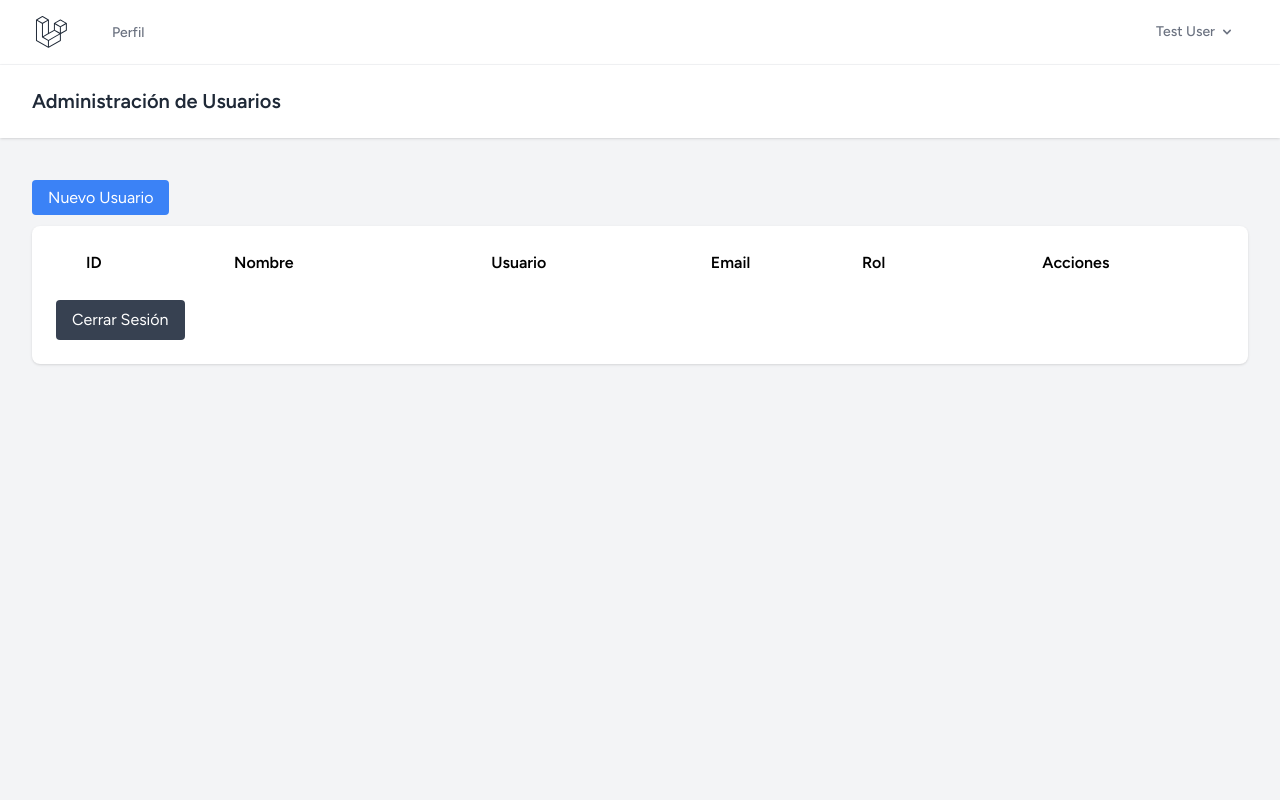
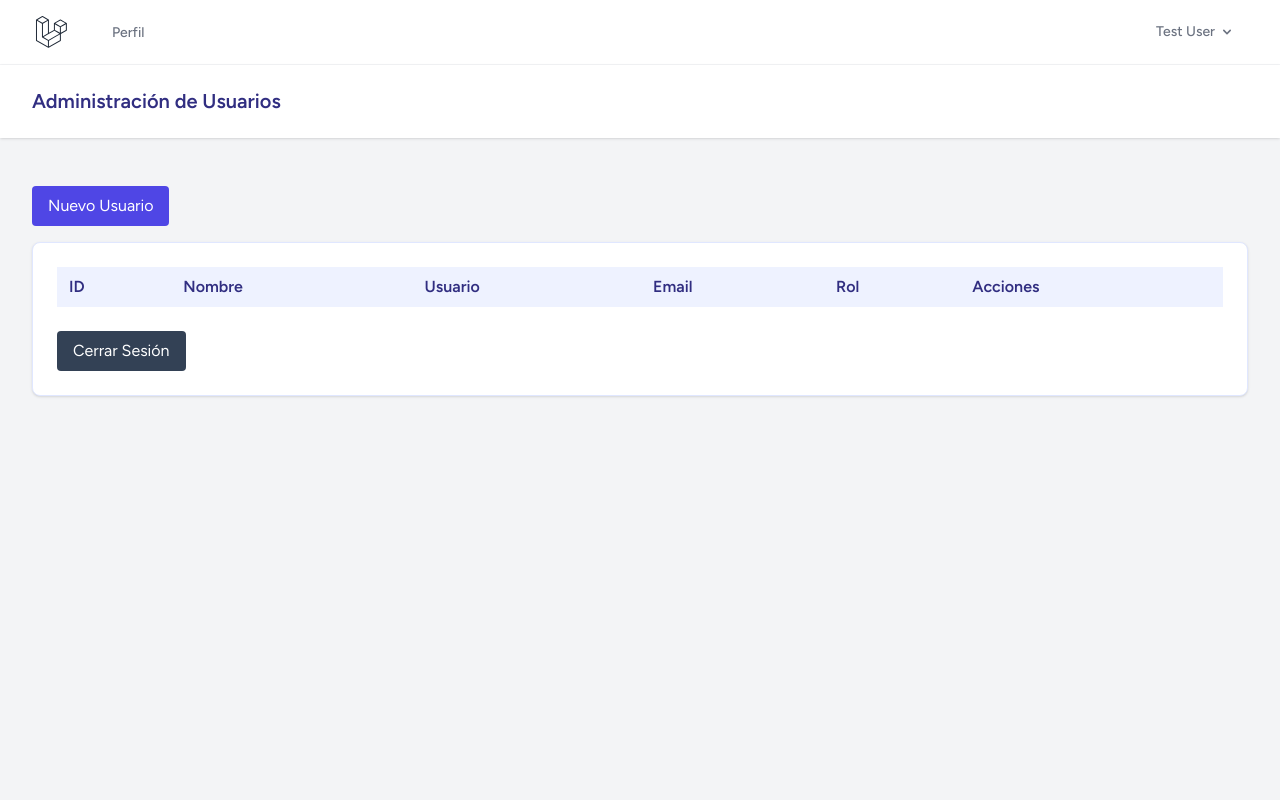
Before and after one commit to danielruiz1208/proy_soft_lab_20, a Laravel app: template resources/views/admin/users/index.blade.php in a window 1280 px wide. Run offline with Laravel 12, Linux system fonts and the light colour scheme; the template is opened without the code that fills it, so the values that code supplies are empty; a user stored in the database is signed in; data comes from the database, SQL or seed files in the repository; style sheets or scripts are compiled from the project's sources.

Commit message:
Mejorar paleta de colores en vistas de login, perfil y administración de usuarios

```diff
--- a/resources/views/admin/users/index.blade.php
+++ b/resources/views/admin/users/index.blade.php
@@ -1,7 +1,7 @@
 <x-app-layout>
 
     <x-slot name="header">
-        <h2 class="font-semibold text-xl text-gray-800 leading-tight">
+        <h2 class="font-semibold text-xl text-indigo-900 leading-tight">
             Administración de Usuarios
         </h2>
     </x-slot>
@@ -10,42 +10,43 @@
 
         <div class="max-w-7xl mx-auto sm:px-6 lg:px-8">
 
-            <a href="{{ route('admin.users.create') }}" class="bg-blue-500 text-white px-4 py-2 rounded">
+            <a href="{{ route('admin.users.create') }}"
+                class="inline-block bg-indigo-600 hover:bg-indigo-700 text-white px-4 py-2 rounded transition-colors">
 
                 Nuevo Usuario
 
             </a>
 
-            <div class="bg-white shadow rounded-lg p-6 mt-4">
+            <div class="bg-white shadow rounded-lg p-6 mt-4 border border-indigo-100">
 
-                <table class="table-auto w-full">
+                <table class="table-auto w-full text-slate-700">
 
-                    <thead>
+                    <thead class="bg-indigo-50 text-indigo-900">
                         <tr>
-                            <th>ID</th>
-                            <th>Nombre</th>
-                            <th>Usuario</th>
-                            <th>Email</th>
-                            <th>Rol</th>
-                            <th>Acciones</th>
+                            <th class="px-3 py-2 text-left">ID</th>
+                            <th class="px-3 py-2 text-left">Nombre</th>
+                            <th class="px-3 py-2 text-left">Usuario</th>
+                            <th class="px-3 py-2 text-left">Email</th>
+                            <th class="px-3 py-2 text-left">Rol</th>
+                            <th class="px-3 py-2 text-left">Acciones</th>
                         </tr>
                     </thead>
 
                     <tbody>
 
                         @foreach ($users as $user)
-                            <tr>
+                            <tr class="border-b border-slate-100 hover:bg-slate-50">
 
-                                <td>{{ $user->id }}</td>
-                                <td>{{ $user->name }}</td>
-                                <td>{{ $user->user }}</td>
-                                <td>{{ $user->email }}</td>
-                                <td>{{ $user->rol }}</td>
+                                <td class="px-3 py-2">{{ $user->id }}</td>
+                                <td class="px-3 py-2">{{ $user->name }}</td>
+                                <td class="px-3 py-2">{{ $user->user }}</td>
+                                <td class="px-3 py-2">{{ $user->email }}</td>
+                                <td class="px-3 py-2">{{ $user->rol }}</td>
 
-                                <td>
+                                <td class="px-3 py-2">
 
                                     <a href="{{ route('admin.users.edit', $user) }}"
-                                        class="bg-yellow-500 text-white px-3 py-1 rounded">
+                                        class="bg-amber-500 hover:bg-amber-600 text-white px-3 py-1 rounded transition-colors">
 
                                         Editar
 
@@ -57,7 +58,8 @@
                                         @csrf
                                         @method('DELETE')
 
-                                        <button type="submit" class="bg-red-500 text-white px-3 py-1 rounded">
+                                        <button type="submit"
+                                            class="bg-rose-600 hover:bg-rose-700 text-white px-3 py-1 rounded transition-colors">
 
                                             Eliminar
 
@@ -78,7 +80,7 @@
 
                     @csrf
 
-                    <button type="submit" class="bg-gray-700 text-white px-4 py-2 rounded">
+                    <button type="submit" class="bg-slate-700 hover:bg-slate-800 text-white px-4 py-2 rounded transition-colors">
 
                         Cerrar Sesión
 
--- a/resources/views/auth/login.blade.php
+++ b/resources/views/auth/login.blade.php
@@ -3,14 +3,14 @@
     <x-auth-session-status class="mb-4" :status="session('status')" />
 
     @auth
-        <div class="space-y-4 text-gray-700">
+        <div class="space-y-4 text-slate-700">
             <p class="text-sm">
                 {{ __('Hola, :name. Tu sesión está activa.', ['name' => Auth::user()->name]) }}
             </p>
 
             <div class="flex flex-col gap-3 sm:flex-row sm:items-center sm:justify-between">
                 <a
-                    class="underline text-sm text-gray-600 hover:text-gray-900 rounded-md focus:outline-none focus:ring-2 focus:ring-offset-2 focus:ring-indigo-500"
+                    class="underline text-sm text-indigo-600 hover:text-indigo-800 rounded-md focus:outline-none focus:ring-2 focus:ring-offset-2 focus:ring-indigo-500"
                     href="{{ Auth::user()->rol === 'admin' ? route('admin.users.index') : route('profile.edit') }}"
                 >
                     {{ __('Ir a mi panel') }}
@@ -51,7 +51,7 @@
 
             <div class="flex items-center justify-end mt-4">
                 @if (Route::has('password.request'))
-                    <a class="underline text-sm text-gray-600 hover:text-gray-900 rounded-md focus:outline-none focus:ring-2 focus:ring-offset-2 focus:ring-indigo-500"
+                    <a class="underline text-sm text-indigo-600 hover:text-indigo-800 rounded-md focus:outline-none focus:ring-2 focus:ring-offset-2 focus:ring-indigo-500"
                         href="{{ route('password.request') }}">
                         {{ __('Forgot your password?') }}
                     </a>
```
Also changed, not shown: resources/views/profile/edit.blade.php (+11 -11 lines).
